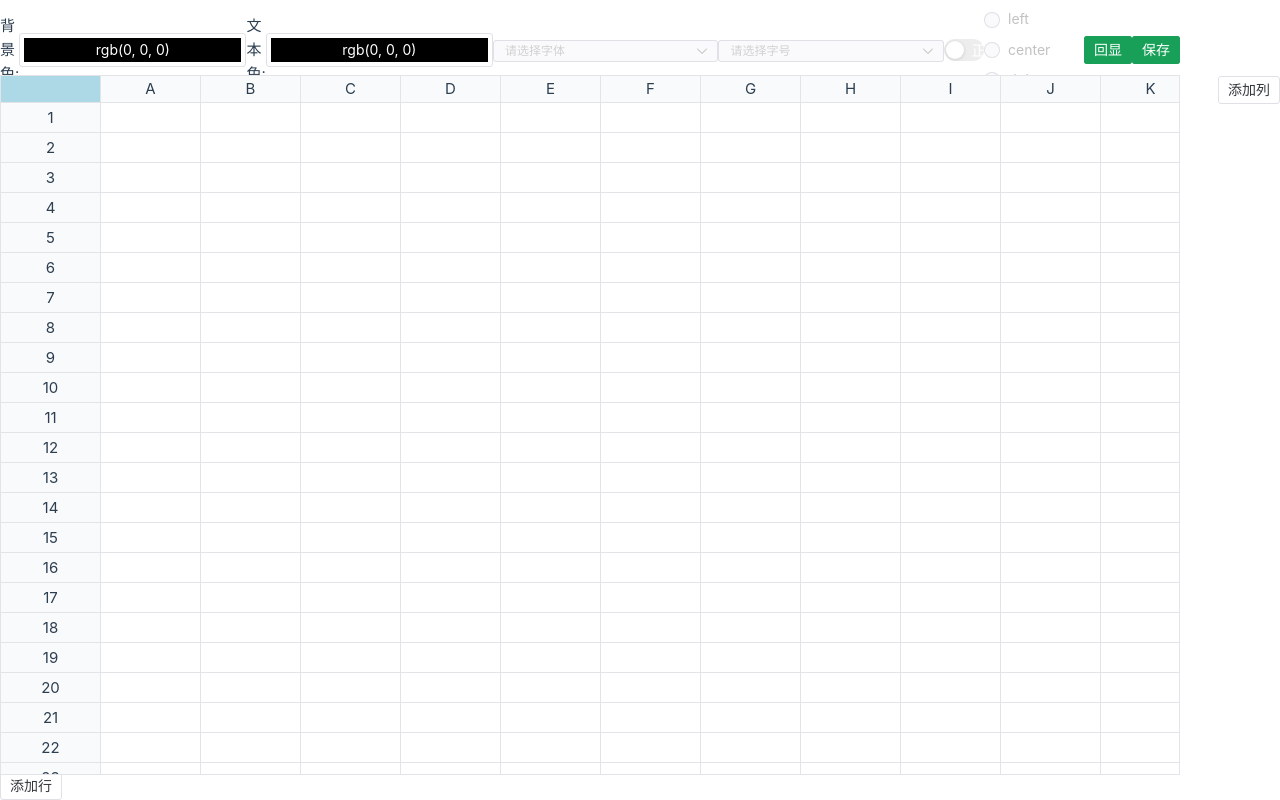
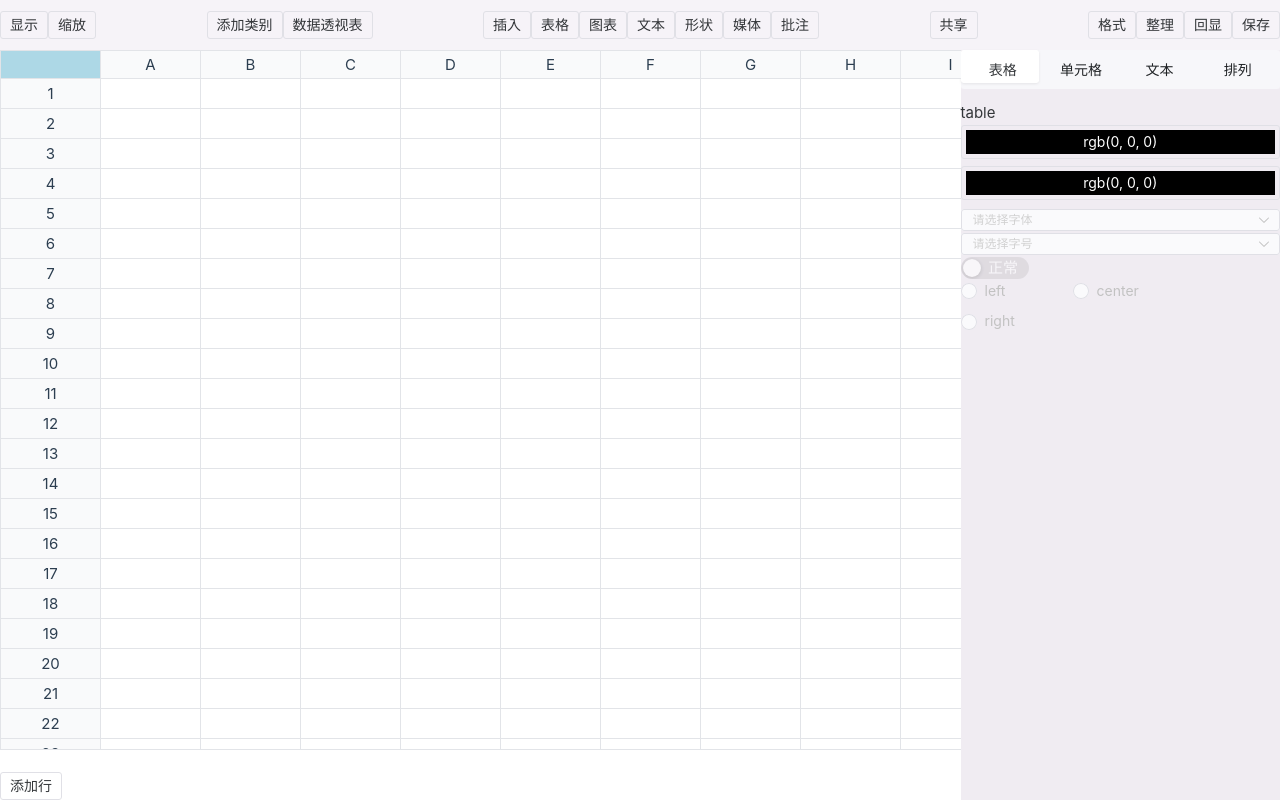
Before and after one commit to stefan-ysh/excel, a Vue app: page / in a window 1280 px wide. Built offline with nearby package versions, Linux system fonts and the light colour scheme.

Commit message:
refactor：布局更改

```diff
--- a/src/assets/main.css
+++ b/src/assets/main.css
@@ -15,10 +15,10 @@
 } */
 
 @media (min-width: 1024px) {
-  body {
+  /* body {
     display: flex;
     place-items: center;
-  }
+  } */
 
   #app {
     /* display: grid;
--- a/src/views/ExcelMain.vue
+++ b/src/views/ExcelMain.vue
@@ -1,14 +1,131 @@
 <template>
   <div class="container">
-    <div class="tools">
+    <div class="top">
+      <div style="display: flex">
+        <n-button size="small">显示</n-button>
+        <n-button size="small">缩放</n-button>
+      </div>
+      <div>
+        <n-button size="small">添加类别</n-button>
+        <n-button size="small">数据透视表</n-button>
+      </div>
+      <div>
+        <n-button size="small">插入</n-button>
+        <n-button size="small">表格</n-button>
+        <n-button size="small">图表</n-button>
+        <n-button size="small">文本</n-button>
+        <n-button size="small">形状</n-button>
+        <n-button size="small">媒体</n-button>
+        <n-button size="small">批注</n-button>
+      </div>
+      <n-button size="small">共享</n-button>
+      <div>
+        <n-button size="small"> 格式 </n-button>
+        <n-button size="small"> 整理 </n-button>
+        <n-button size="small" plain @click="dataBack"> 回显 </n-button>
+        <n-button size="small" @click="save">保存</n-button>
+      </div>
+    </div>
+    <div class="bottom" style="display: flex">
+      <div class="left" style="overflow: scroll">
+        <div class="excel" @click="clickContainer">
+          <table cellspacing="0">
+            <thead>
+              <tr>
+                <th
+                  @contextmenu.stop.prevent="rightClickTh(th)"
+                  :style="
+                    currentCell.td === th.index
+                      ? 'background:#eaebec;border-bottom:1px solid black;'
+                      : ''
+                  "
+                  v-for="(th, _thi) in thList"
+                  :key="_thi"
+                >
+                  {{
+                    _thi === 0 && currentCell.id
+                      ? "L" + currentCell.tr + ",C" + currentCell.td
+                      : _thi === 0
+                      ? ""
+                      : convertNumber2ColTitle(_thi)
+                  }}
+                </th>
+                <n-button @click="addCol" size="small"> 添加列 </n-button>
+              </tr>
+            </thead>
+            <tbody class="tBody">
+              <tr
+                :style="`height:${tr.height}px`"
+                v-for="(tr, _tri) in trList"
+                :key="_tri"
+              >
+                <td
+                  :style="
+                    _tdi === 0 && currentCell.tr === td.tr
+                      ? 'background:#eaebec;border-right:1px solid black;'
+                      : _tdi === 0
+                      ? ''
+                      : convertStyle(td.style)
+                  "
+                  v-for="(td, _tdi) in tr.tdList"
+                  :key="_tdi"
+                  :class="`
+                  ${currentCell.id === td.id ? 'active' : ''}
+                `"
+                  @click.stop="_tdi === 0 ? selectRow(tr) : clickCell(td)"
+                  @dblclick="editCell(td)"
+                >
+                  <n-input
+                    v-if="isEditing && editItem.id === td.id"
+                    v-model:value="td.value"
+                    @blur="handleIptBlur"
+                    size="tiny"
+                    :id="`${td.id}editCellIpt`"
+                  ></n-input>
+                  <template v-else>
+                    <span class="cell">
+                      {{ td.value }}
+                    </span>
+                  </template>
+                  <!-- 调节行高的 bar -->
+                  <div
+                    v-if="_tdi === 0"
+                    style="
+                      cursor: ns-resize;
+                      width: 100px;
+                      height: 5px;
+                      position: absolute;
+                      bottom: -2px;
+                    "
+                  ></div>
+                </td>
+              </tr>
+              <n-button class="add-row-btn" @click="addRow" size="small">
+                添加行
+              </n-button>
+            </tbody>
+          </table>
+        </div>
+      </div>
+      <div class="right" style="display: flex; flex-direction: column">
+        <n-tabs type="segment">
+          <n-tab-pane
+            v-for="tab in tabs"
+            :key="tab.value"
+            :name="tab.value"
+            :tab="tab.label"
+          >
+            {{ tab.value }}
+          </n-tab-pane>
+        </n-tabs>
         <div class="tools__content">
-        背景色:
+          <!-- 背景色: -->
           <n-color-picker
             :disabled="!currentCell.id"
             v-model:value="currentStyle.background"
             :show-alpha="false"
           />
-        文本色:
+          <!-- 文本色: -->
           <n-color-picker
             :disabled="!currentCell.id"
             v-model:value="currentStyle.color"
@@ -71,7 +188,7 @@
           >
             <n-space>
               <n-radio
-            style="width:100px"
+                style="width: 100px"
                 :value="item.label"
                 v-for="item in textAlignOpt"
                 :key="item.value"
@@ -80,95 +197,8 @@
               </n-radio>
             </n-space>
           </n-radio-group>
-        <n-button size="small" type="primary" plain @click="dataBack">
-          回显
-        </n-button>
-        <n-button size="small" type="primary" @click="save">保存</n-button>
         </div>
       </div>
-    <div class="excel" @click="clickContainer">
-      <table cellspacing="0">
-        <thead>
-          <tr>
-            <th
-              @contextmenu.stop.prevent="rightClickTh(th)"
-              :style="
-                currentCell.td === th.index
-                  ? 'background:#eaebec;border-bottom:1px solid black;'
-                  : ''
-              "
-              v-for="(th, _thi) in thList"
-              :key="_thi"
-            >
-              {{
-                _thi === 0 && currentCell.id
-                  ? "L" + currentCell.tr + ",C" + currentCell.td
-                  : _thi === 0
-                  ? ""
-                  : convertNumber2ColTitle(_thi)
-              }}
-            </th>
-            <n-button
-              style="position: fixed; right: 0"
-              @click="addCol"
-              size="small"
-            >
-              添加列
-            </n-button>
-          </tr>
-        </thead>
-        <tbody class="tBody">
-          <tr
-            :style="`height:${tr.height}px`"
-            v-for="(tr, _tri) in trList"
-            :key="_tri"
-          >
-            <td
-              :style="
-                _tdi === 0 && currentCell.tr === td.tr
-                  ? 'background:#eaebec;border-right:1px solid black;'
-                  : _tdi === 0
-                  ? ''
-                  : convertStyle(td.style)
-              "
-              v-for="(td, _tdi) in tr.tdList"
-              :key="_tdi"
-              :class="`
-                  ${currentCell.id === td.id ? 'active' : ''}
-                `"
-              @click.stop="_tdi === 0 ? selectRow(tr) : clickCell(td)"
-              @dblclick="editCell(td)"
-            >
-              <n-input
-                v-if="isEditing && editItem.id === td.id"
-                v-model:value="td.value"
-                @blur="handleIptBlur"
-                size="tiny"
-                :id="`${td.id}editCellIpt`"
-              ></n-input>
-              <template v-else>
-                <span class="cell">
-                  {{ td.value }}
-                </span>
-              </template>
-              <!-- 调节行高的 bar -->
-              <div
-                v-if="_tdi === 0"
-                style="
-                  cursor: ns-resize;
-                  width: 100px;
-                  height: 5px;
-                  position: absolute;
-                  bottom: -2px;
-                "
-              ></div>
-            </td>
-          </tr>
-          <n-button class="add-row-btn" @click="addRow" size="small">
-            添加行
-          </n-button>
-        </tbody>
-      </table>
     </div>
   </div>
 </template>
@@ -186,6 +216,8 @@ import {
   NButton,
   NInput,
   NColorPicker,
+  NTabs,
+  NTabPane,
 } from "naive-ui";
 import { nextTick, onMounted, ref } from "vue";
 const thList = ref<any>([]);
@@ -194,6 +226,24 @@ const currentCell = ref<any>({});
 const currentStyle = ref<any>({});
 const editItem = ref<any>({});
 const isEditing = ref(false);
+const tabs = [
+  {
+    value: "table",
+    label: "表格",
+  },
+  {
+    value: "cell",
+    label: "单元格",
+  },
+  {
+    value: "text",
+    label: "文本",
+  },
+  {
+    value: "palce",
+    label: "排列",
+  },
+];
 const cellStyle = ref({
   background: "#FFFFFF",
   color: "#000000",
@@ -387,7 +437,7 @@ const rightClickTh = (th: any) => {
   //   minWidth: "100%", // 主菜单最小宽度
   // });
   // return false;
-}
+};
 const selectRow = (tr) => {
   console.log(tr, "selected row");
 };
@@ -518,18 +568,27 @@ const clickContainer = () => {
 </script>
 <style lang="less" scoped>
 .container {
-  .tools {
+  // .tools {
+  //   height: 50px;
+  //   display: flex;
+  //   align-items: center;
+  //   justify-content: center;
+  //   &__content {
+  //     // width: 100%;
+  //     display: flex;
+  //     align-items: center;
+  //     justify-content: space-between;
+  //   }
+  // }
+  .top {
     height: 50px;
+    background-color: #f6f3f8;
     display: flex;
+    justify-content: space-between;
     align-items: center;
-    justify-content: center;
-    &__content {
-      width: 100%;
-      display: flex;
-      align-items: center;
-      justify-content: space-between;
   }
-  }
+  .bottom {
+    .left {
       .excel {
         width: calc(100vw - 100px);
         overflow: auto;
@@ -588,6 +647,9 @@ const clickContainer = () => {
         left: 0;
         bottom: 0;
       }
+      thead {
+        z-index: 9999;
+      }
       thead tr th {
         position: sticky;
         top: 0;
@@ -595,6 +657,12 @@ const clickContainer = () => {
       th:first-child {
         z-index: 2;
         background-color: lightblue;
+      }
+    }
+    .right {
+      height: calc(100vh - 50px);
+      background: #f0ecf2;
+    }
   }
 }
 </style>
```
Lines whose indentation alone changed are shown as unchanged.
